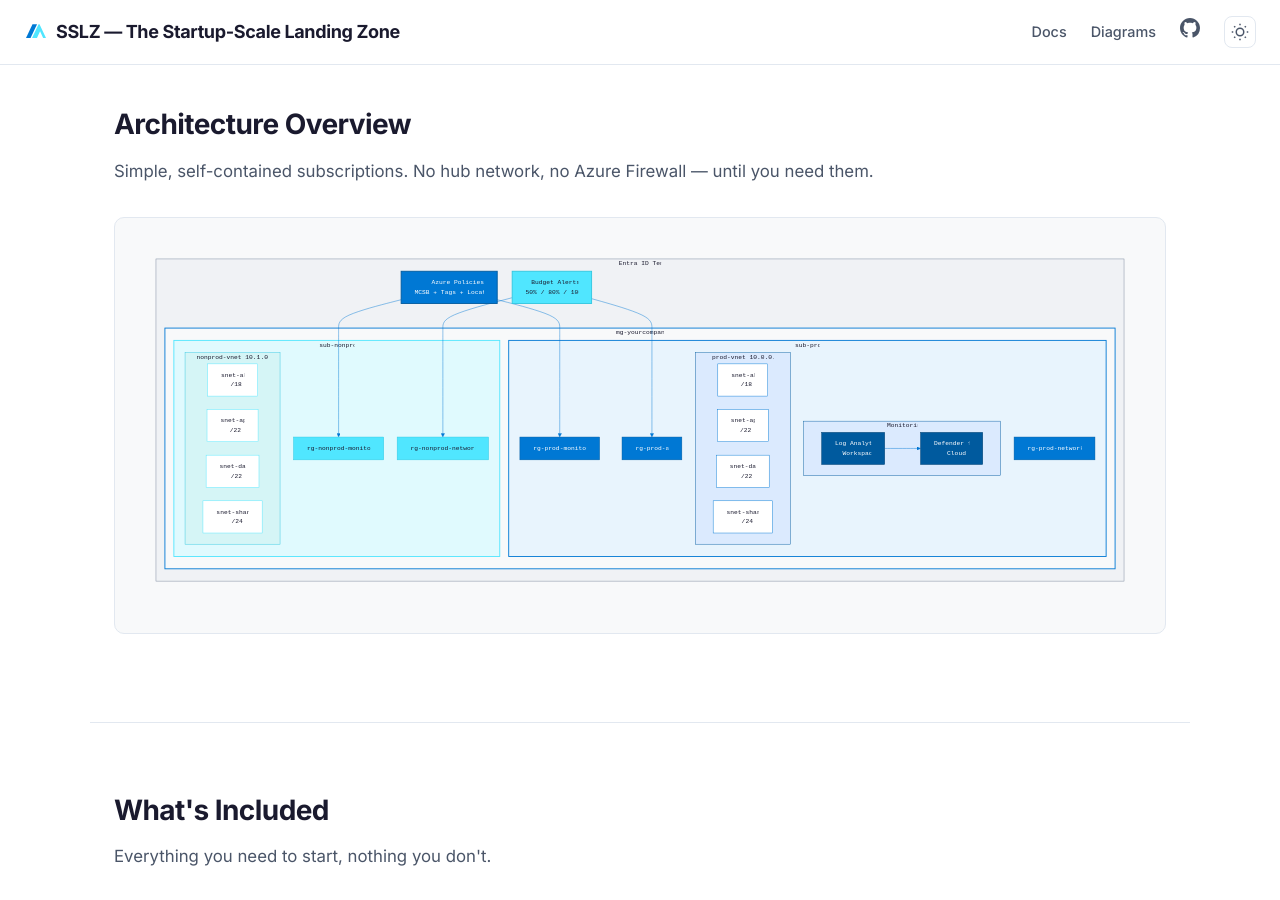
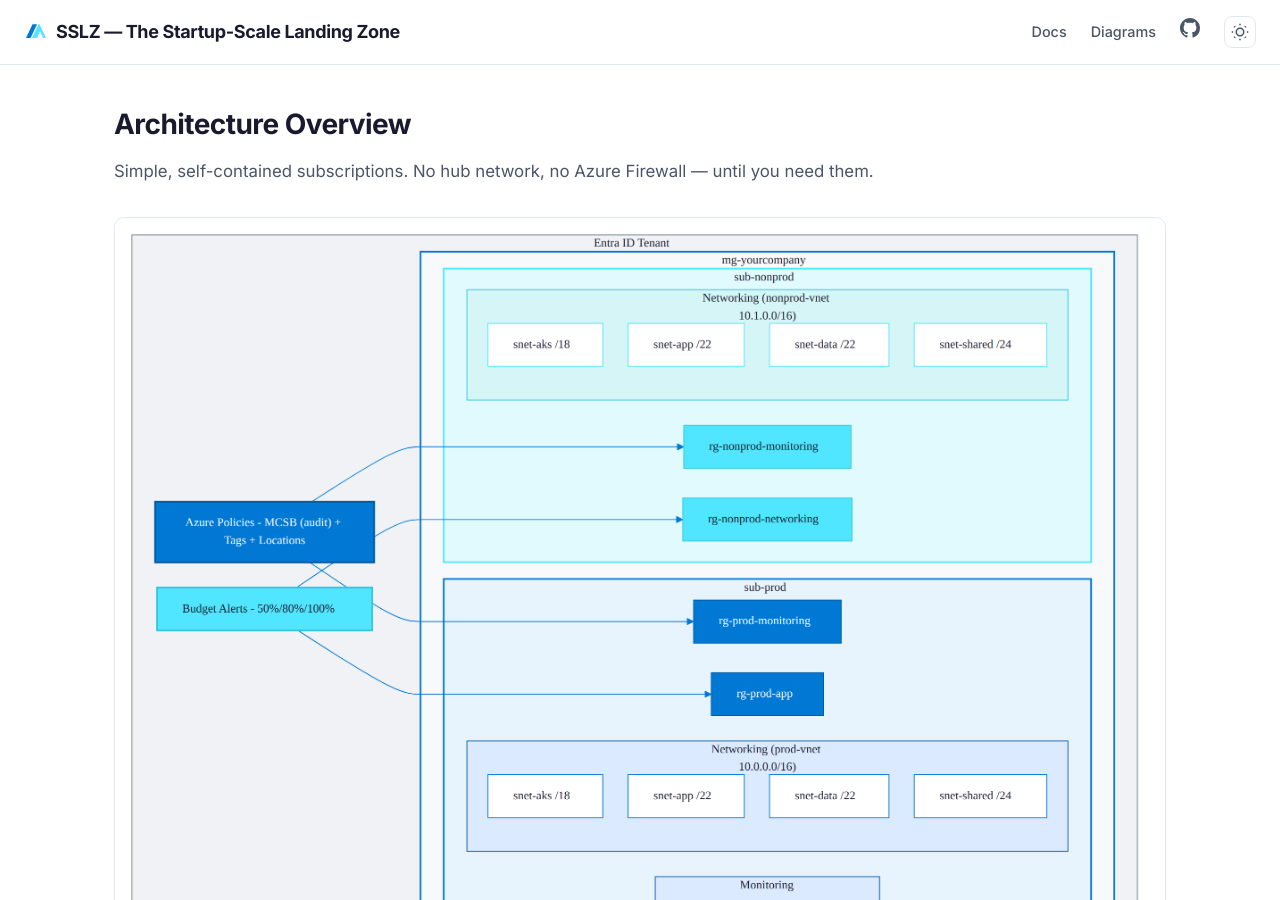
Before and after one commit to ricmmartins/sslz, a Jekyll site: the page built from index.md, in a window 1280 px wide and 900 px high, scrolled down 984 px. Built offline with Jekyll 4.4.1, drawn with Linux system fonts in a browser that asks for light colours.

Commit message:
Replace Mermaid diagram with pre-rendered PNG on landing page

```diff
--- a/index.md
+++ b/index.md
@@ -43,76 +43,7 @@
 <section class="architecture-preview landing-section">
   <h2>Architecture Overview</h2>
   <p class="section-subtitle">Simple, self-contained subscriptions. No hub network, no Azure Firewall — until you need them.</p>
-  <pre class="mermaid">
-%%{init: {"theme": "base", "themeVariables": {"primaryColor": "#e8f4fd", "primaryTextColor": "#1a1a2e", "primaryBorderColor": "#0078D4", "lineColor": "#0078D4", "secondaryColor": "#e0fafe", "tertiaryColor": "#f0f2f5", "fontFamily": "Inter, Segoe UI, sans-serif", "fontSize": "14px"}, "flowchart": {"useMaxWidth": true, "htmlLabels": true, "diagramPadding": 20, "nodeSpacing": 30, "rankSpacing": 30, "padding": 15}}}%%
-graph LR
-    subgraph tenant["Entra ID Tenant"]
-        direction TB
-        policies["Azure Policies<br/>MCSB + Tags + Locations"]
-        budgets["Budget Alerts<br/>50% / 80% / 100%"]
-        subgraph mg["mg-yourcompany"]
-            direction LR
-            subgraph prod["sub-prod"]
-                direction TB
-                rg_mon_p["rg-prod-monitoring"]
-                rg_net_p["rg-prod-networking"]
-                rg_app_p["rg-prod-app"]
-                subgraph monitoring["Monitoring"]
-                    law["Log Analytics<br/>Workspace"]
-                    defender["Defender for<br/>Cloud"]
-                end
-                subgraph net_prod["prod-vnet 10.0.0.0/16"]
-                    snet_aks["snet-aks<br/>/18"]
-                    snet_app["snet-app<br/>/22"]
-                    snet_data["snet-data<br/>/22"]
-                    snet_shared["snet-shared<br/>/24"]
-                end
-            end
-            subgraph nonprod["sub-nonprod"]
-                direction TB
-                rg_mon_n["rg-nonprod-monitoring"]
-                rg_net_n["rg-nonprod-networking"]
-                subgraph net_nonprod["nonprod-vnet 10.1.0.0/16"]
-                    snet_aks_n["snet-aks<br/>/18"]
-                    snet_app_n["snet-app<br/>/22"]
-                    snet_data_n["snet-data<br/>/22"]
-                    snet_shared_n["snet-shared<br/>/24"]
-                end
-            end
-        end
-    end
-    policies --> rg_mon_p
-    policies --> rg_mon_n
-    budgets --> rg_app_p
-    budgets --> rg_net_n
-    law --> defender
-
-    style tenant fill:#f0f2f5,stroke:#718096,color:#1a1a2e
-    style mg fill:#f8f9fa,stroke:#0078D4,color:#1a1a2e,stroke-width:2px
-    style prod fill:#e8f4fd,stroke:#0078D4,color:#1a1a2e,stroke-width:2px
-    style nonprod fill:#e0fafe,stroke:#50E6FF,color:#1a1a2e,stroke-width:2px
-    style monitoring fill:#dbeafe,stroke:#005A9E,color:#1a1a2e
-    style net_prod fill:#dbeafe,stroke:#005A9E,color:#1a1a2e
-    style net_nonprod fill:#d5f5f6,stroke:#30C6DF,color:#1a1a2e
-
-    style rg_mon_p fill:#0078D4,color:#fff,stroke:#005A9E
-    style rg_net_p fill:#0078D4,color:#fff,stroke:#005A9E
-    style rg_app_p fill:#0078D4,color:#fff,stroke:#005A9E
-    style rg_mon_n fill:#50E6FF,color:#1a1a2e,stroke:#30C6DF
-    style rg_net_n fill:#50E6FF,color:#1a1a2e,stroke:#30C6DF
-    style law fill:#005A9E,color:#fff,stroke:#003D6B
-    style defender fill:#005A9E,color:#fff,stroke:#003D6B
-    style snet_aks fill:#fff,color:#1a1a2e,stroke:#0078D4
-    style snet_app fill:#fff,color:#1a1a2e,stroke:#0078D4
-    style snet_data fill:#fff,color:#1a1a2e,stroke:#0078D4
-    style snet_shared fill:#fff,color:#1a1a2e,stroke:#0078D4
-    style snet_aks_n fill:#fff,color:#1a1a2e,stroke:#50E6FF
-    style snet_app_n fill:#fff,color:#1a1a2e,stroke:#50E6FF
-    style snet_data_n fill:#fff,color:#1a1a2e,stroke:#50E6FF
-    style snet_shared_n fill:#fff,color:#1a1a2e,stroke:#50E6FF
-    style policies fill:#0078D4,color:#fff,stroke:#005A9E,stroke-width:2px
-    style budgets fill:#50E6FF,color:#1a1a2e,stroke:#30C6DF,stroke-width:2px
-  </pre>
+  <img src="{{ '/assets/images/architecture-overview.png' | relative_url }}" alt="Architecture overview showing Entra ID Tenant with management group, prod and nonprod subscriptions, networking, monitoring, policies, and budget alerts" style="max-width: 100%; border-radius: 10px; border: 1px solid var(--border-color);">
 </section>
 
 <section class="whats-included landing-section" id="quick-start">
```
Also changed, not shown: assets/images/architecture-overview.png (added).
